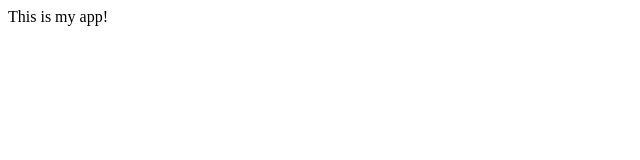
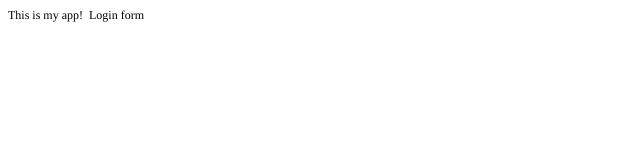
Before and after one commit to user-byte123/practice, a plain HTML site: page index.html in a window 1280 px wide. Shown: the full height of the page, 0-640 px from the left. Drawn offline with Linux system fonts and the light colour scheme.

Commit message:
login form

```diff
--- a/index.html
+++ b/index.html
@@ -1,8 +1,17 @@
+<!DOCTYPE html PUBLIC "-//W3C//DTD HTML 4.01//EN" "http://www.w3.org/TR/html4/strict.dtd">
 <html>
 <head>
+  <meta http-equiv="Content-Type" content="text/html; charset=utf-8">
+  <meta http-equiv="Content-Style-Type" content="text/css">
   <title>My App</title>
+  <meta name="Generator" content="Cocoa HTML Writer">
+  <meta name="CocoaVersion" content="2113.6">
+  <style type="text/css">
+    p.p1 {margin: 0.0px 0.0px 0.0px 0.0px; font: 12.0px Times; color: #000000; -webkit-text-stroke: #000000}
+    span.s1 {font-kerning: none}
+  </style>
 </head>
 <body>
-	This is my app!
+<p class="p1"><span class="s1">This is my app!<span class="Apple-converted-space">  </span>Login form</span></p>
 </body>
 </html>
```
Also changed, not shown: log.txt (added), login.txt (added). Lines whose indentation alone changed are shown as unchanged.
